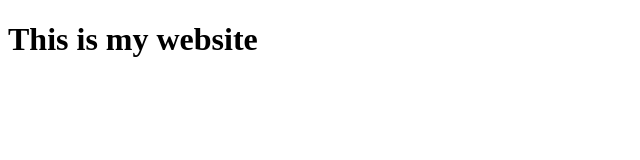
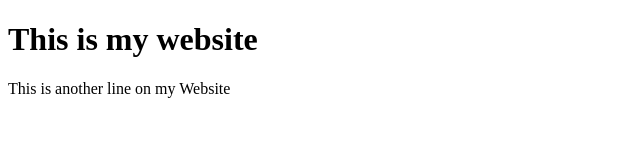
Before and after one commit to mick6426/test-repo, a plain HTML site: page index.html in a window 1280 px wide. Shown: the whole page, without its empty margins (0-640 px from the left). Drawn offline with Linux system fonts and the light colour scheme.

Commit message:
Change in html code

```diff
--- a/index.html
+++ b/index.html
@@ -7,5 +7,6 @@
 </head>
 <body>
   <h1>This is my website</h1>
+  <p>This is another line on my Website</p>
 </body>
 </html>
```
